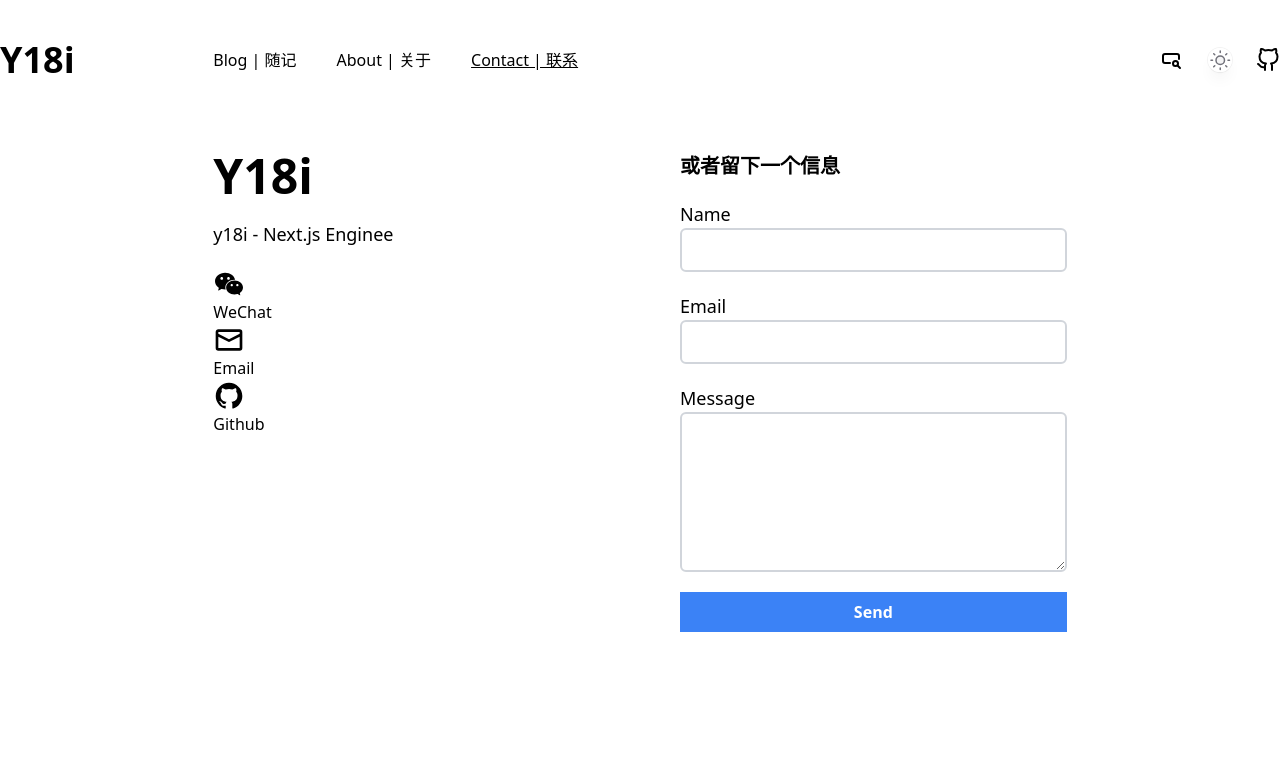
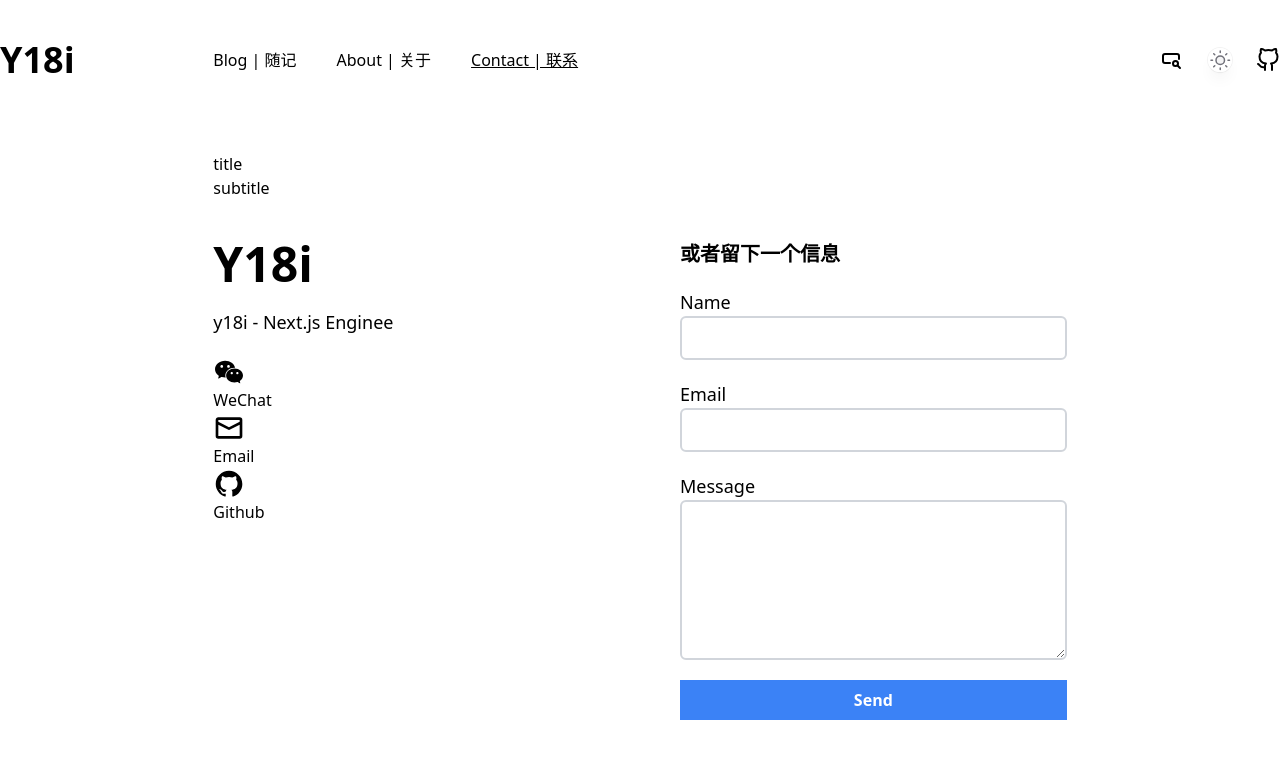
Before and after one commit to yiiiiiiiiiiiiiiiiii/yi-blog, a Next.js app: page /contact in a window 1280 px wide. Shown: the top 758 px of the page. Built offline with nearby package versions, Linux system fonts and the light colour scheme.

Commit message:
fix: 中间代码

```diff
--- a/src/app/contact/page.tsx
+++ b/src/app/contact/page.tsx
@@ -4,6 +4,11 @@ import IconGithub from "@/components/SvgIcon/Github";
 
 export default function Page() {
   return (
+    <div>
+      <div className="mb-10">
+        <div>title</div>
+        <div>subtitle</div>
+      </div>
       <div className="flex flex-row justify-between items-start gap-20">
         <div className="w-full flex flex-col items-start">
           <div className="text-5xl font-bold mb-5">Y18i</div>
@@ -75,5 +80,6 @@ export default function Page() {
           </form>
         </div>
       </div>
+    </div>
   );
 }
```
Lines whose indentation alone changed are shown as unchanged.
